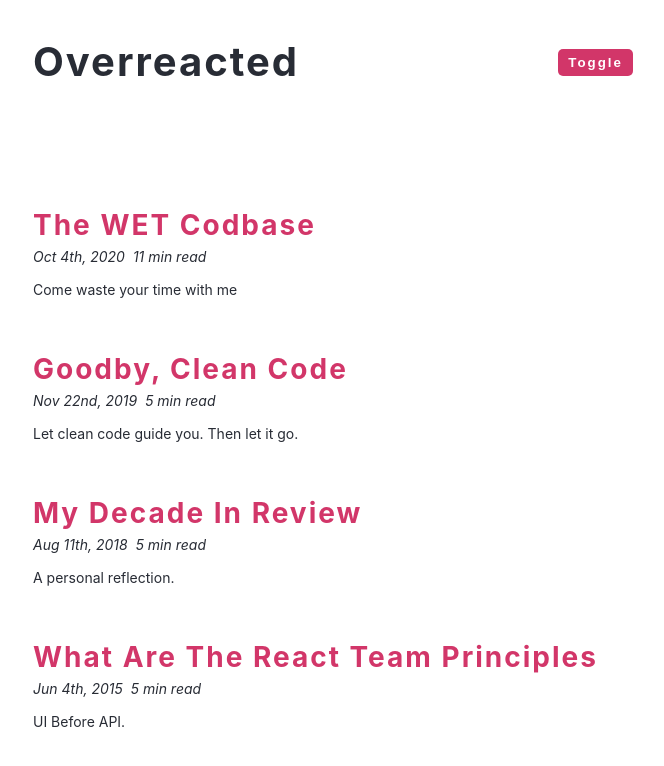
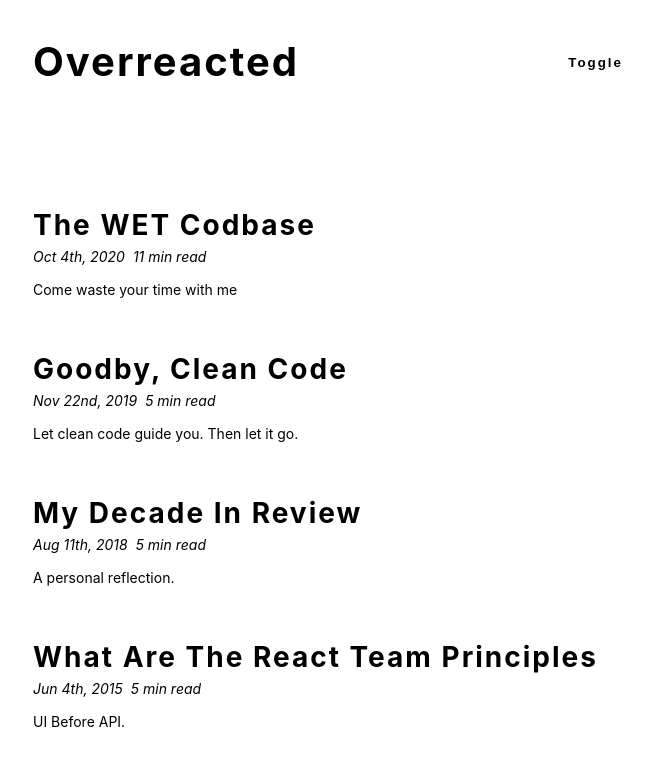
Before and after one commit to zgdino/dark-mode, a React (Create React App) app in the folder setup/: page / in a window 1280 px wide. Shown: the top 766 px of the page, without its empty margins (307-971 px from the left). Built offline with nearby package versions, Linux system fonts and the light colour scheme.

Commit message:
light theme css

```diff
--- a/setup/src/index.css
+++ b/setup/src/index.css
@@ -4,11 +4,11 @@
 ===============
 */
 
-:root {
+/* :root {
   --clr-bcg: #fff;
   --clr-font: #282c35;
   --clr-primary: #d23669;
-}
+} */
 
 .dark-theme {
   --clr-bcg: #282c35;
@@ -17,9 +17,9 @@
 }
 
 .light-theme {
-  --clr-bcg: #282c35;
-  --clr-font: #fff;
-  --clr-primary: #ffa7c4;
+  --clr-bcg: #fff;
+  --clr-font: #282c35;
+  --clr-primary: #d23669;
 }
 
 *,
```
